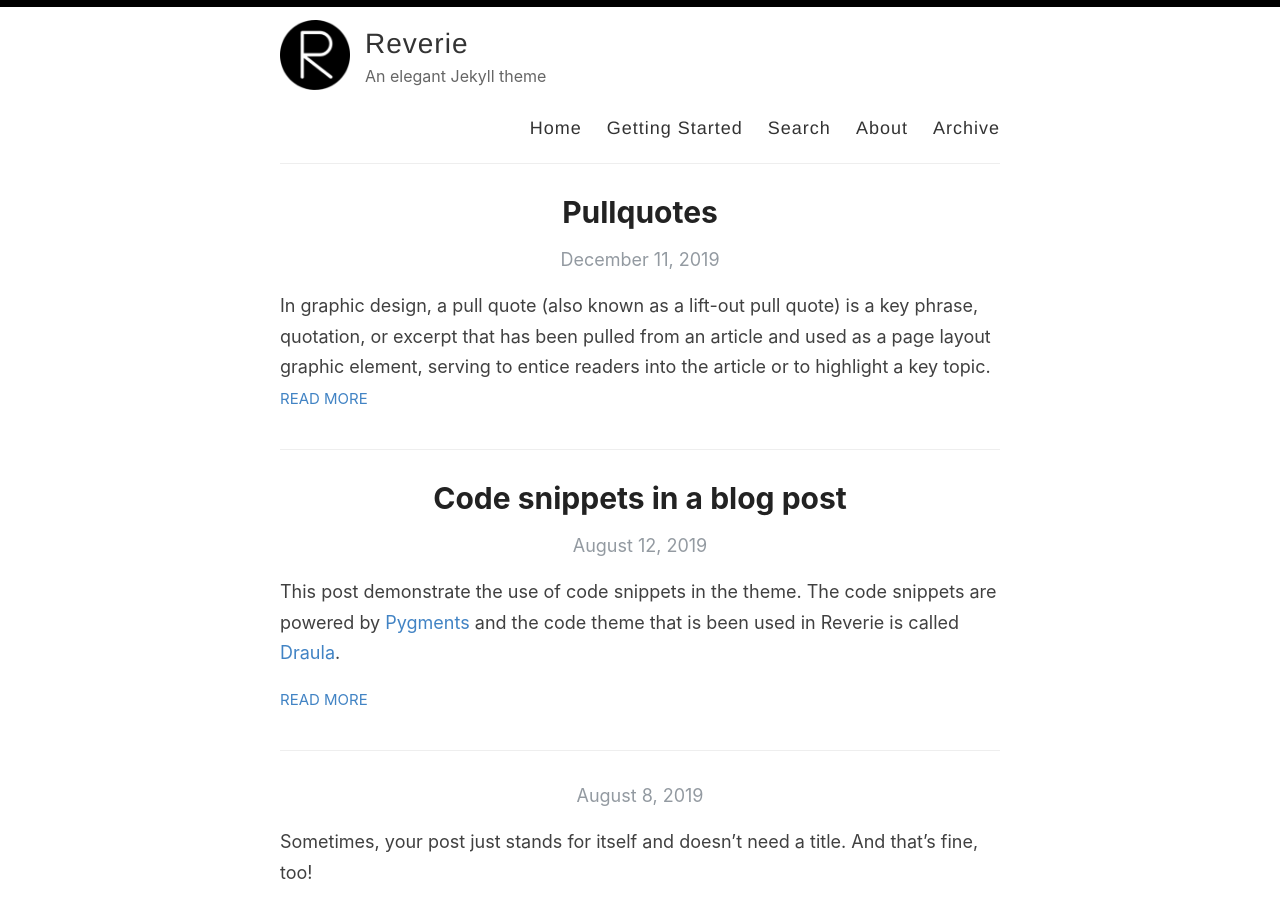
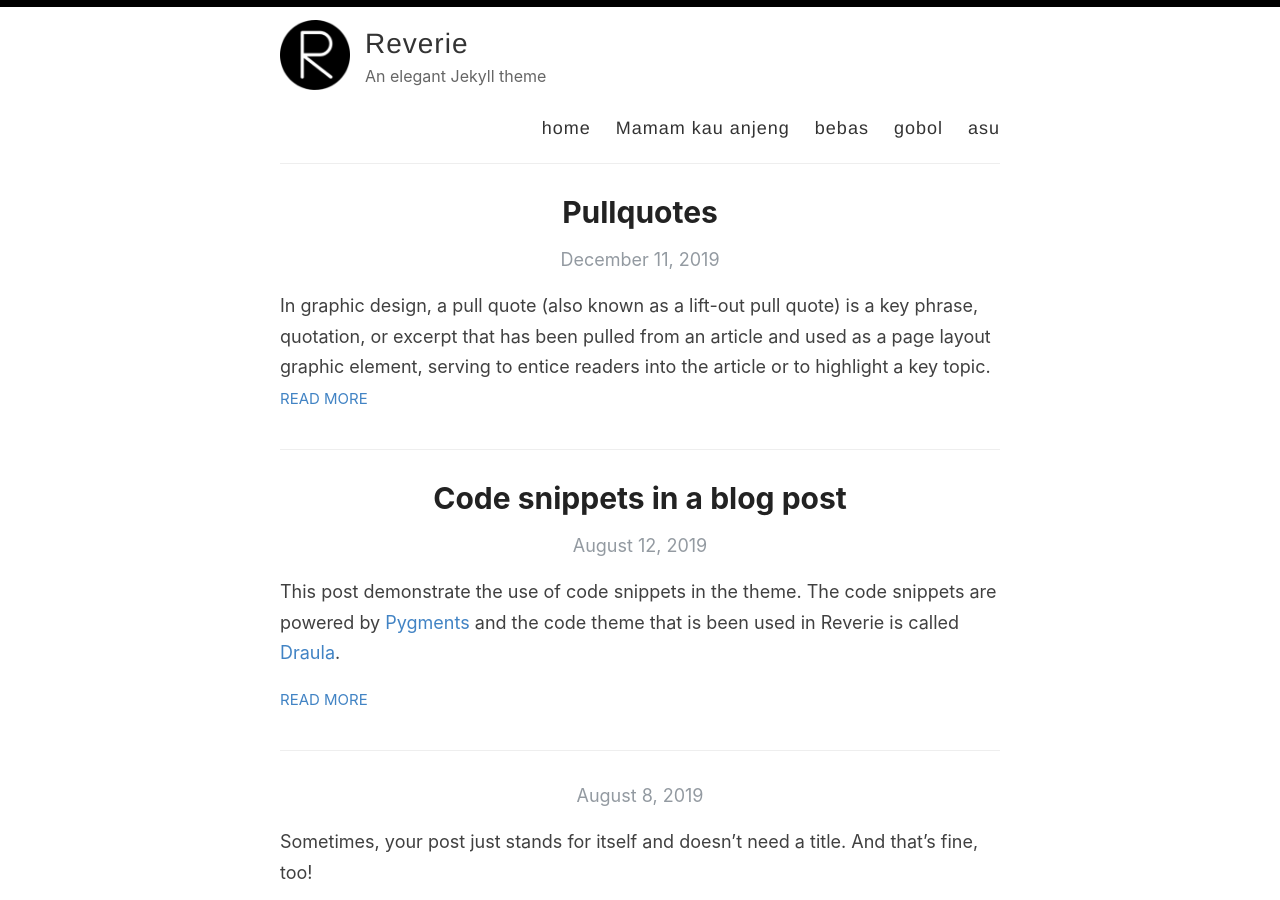
Before and after one commit to aqsholafifi/template.github.io, a Jekyll site: the page built from index.html, in a window 1280 px wide and 900 px high. Built offline with Jekyll 4.4.1, drawn with Linux system fonts in a browser that asks for light colours; the list of posts is cut into pages by our own code.

Commit message:
Update default.html

```diff
--- a/_layouts/default.html
+++ b/_layouts/default.html
@@ -28,11 +28,11 @@
             </div>
 
             <nav>
-              <a href="{{ site.baseurl }}/">Home</a>
-              <a href="{{ site.baseurl }}/getting-started">Getting Started</a>
-              <a href="{{ site.baseurl }}/search">Search</a>
-              <a href="{{ site.baseurl }}/about">About</a>
-              <a href="{{ site.baseurl }}/archive">Archive</a>
+              <a href="{{ site.baseurl }}/">home</a>
+              <a href="{{ site.baseurl }}/getting-started">Mamam kau anjeng</a>
+              <a href="{{ site.baseurl }}/search">bebas</a>
+              <a href="{{ site.baseurl }}/about">gobol</a>
+              <a href="{{ site.baseurl }}/archive">asu</a>
             </nav>
           </header>
         </div>
```
